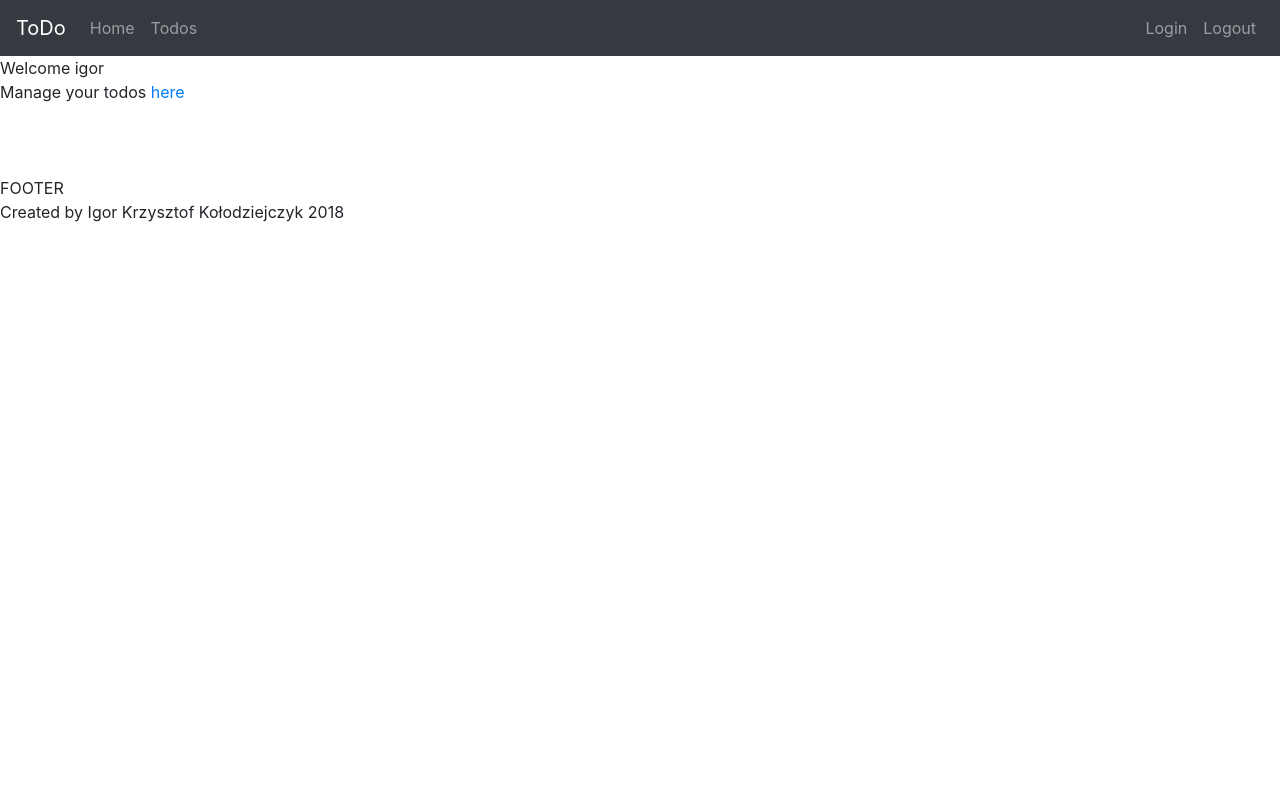
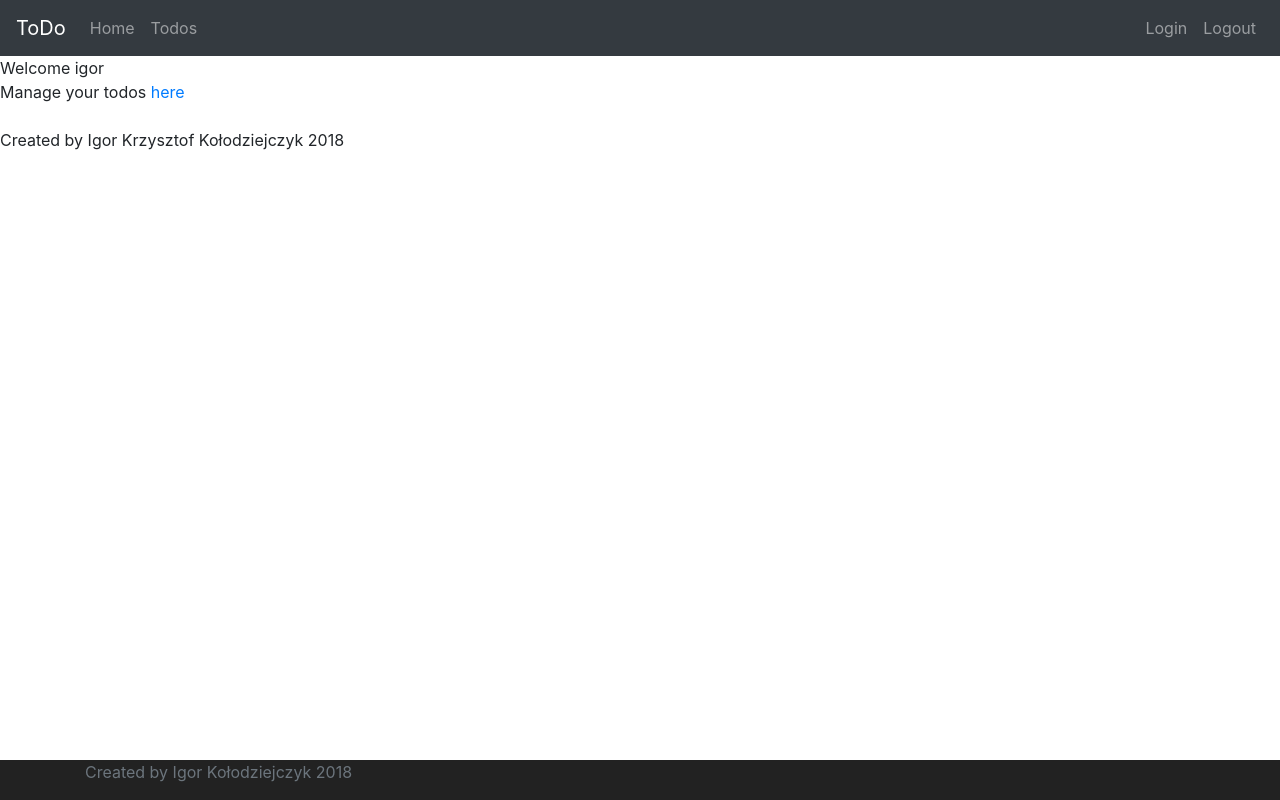
Before and after one commit to igorkol1/ToDo, an Angular app in the folder frontend/todo/: page /welcome/igor in a window 1280 px wide. Built offline with nearby package versions, Linux system fonts and the light colour scheme.

Commit message:
Footer design inprovments

```diff
--- a/frontend/todo/src/app/footer/footer.component.css
+++ b/frontend/todo/src/app/footer/footer.component.css
@@ -0,0 +1,7 @@
+.footer{
+    position: absolute;
+    bottom: 0;
+    width: 100%;
+    height: 40px;
+    background-color: #222222
+}
--- a/frontend/todo/src/app/footer/footer.component.html
+++ b/frontend/todo/src/app/footer/footer.component.html
@@ -1,2 +1,5 @@
-<br><br><br>
-FOOTER
+<footer class="footer">
+  <div class="container">
+    <span class="text-muted">Created by Igor Kołodziejczyk 2018</span>
+  </div>
+</footer>
```
